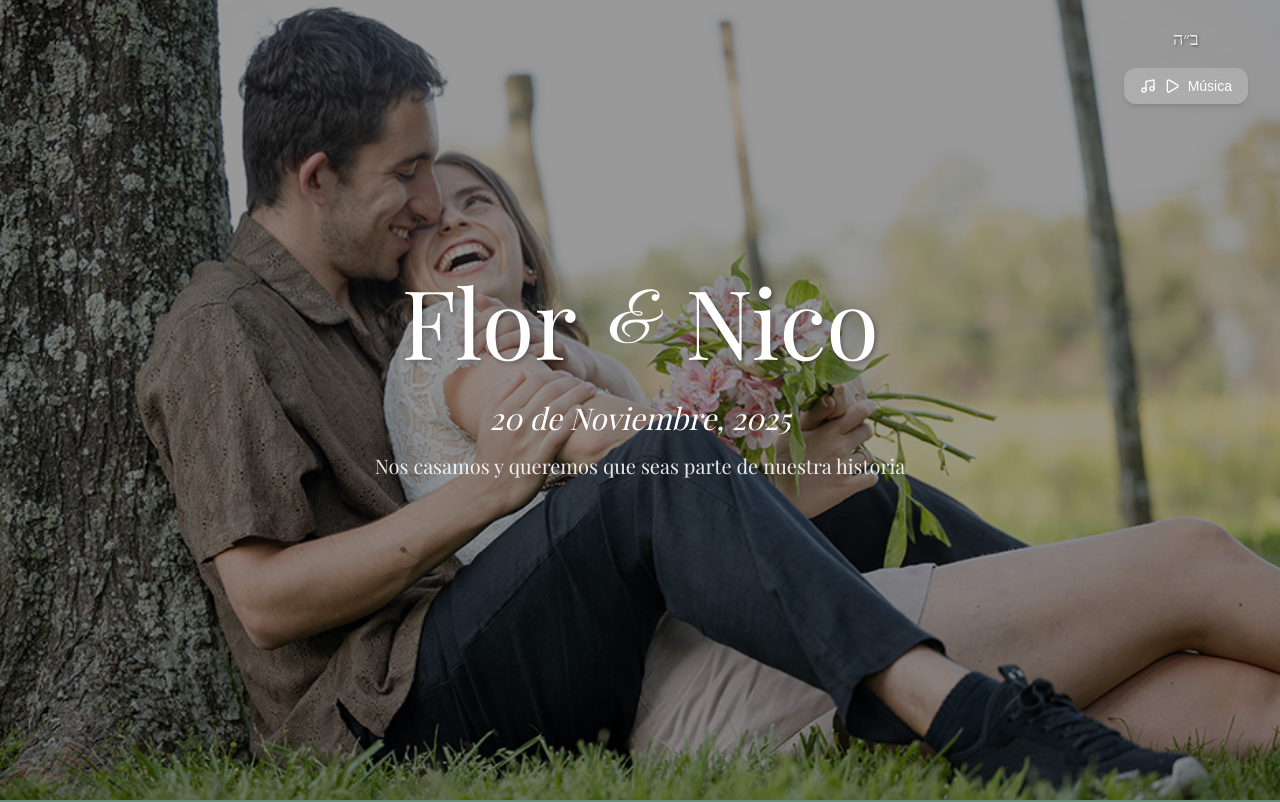
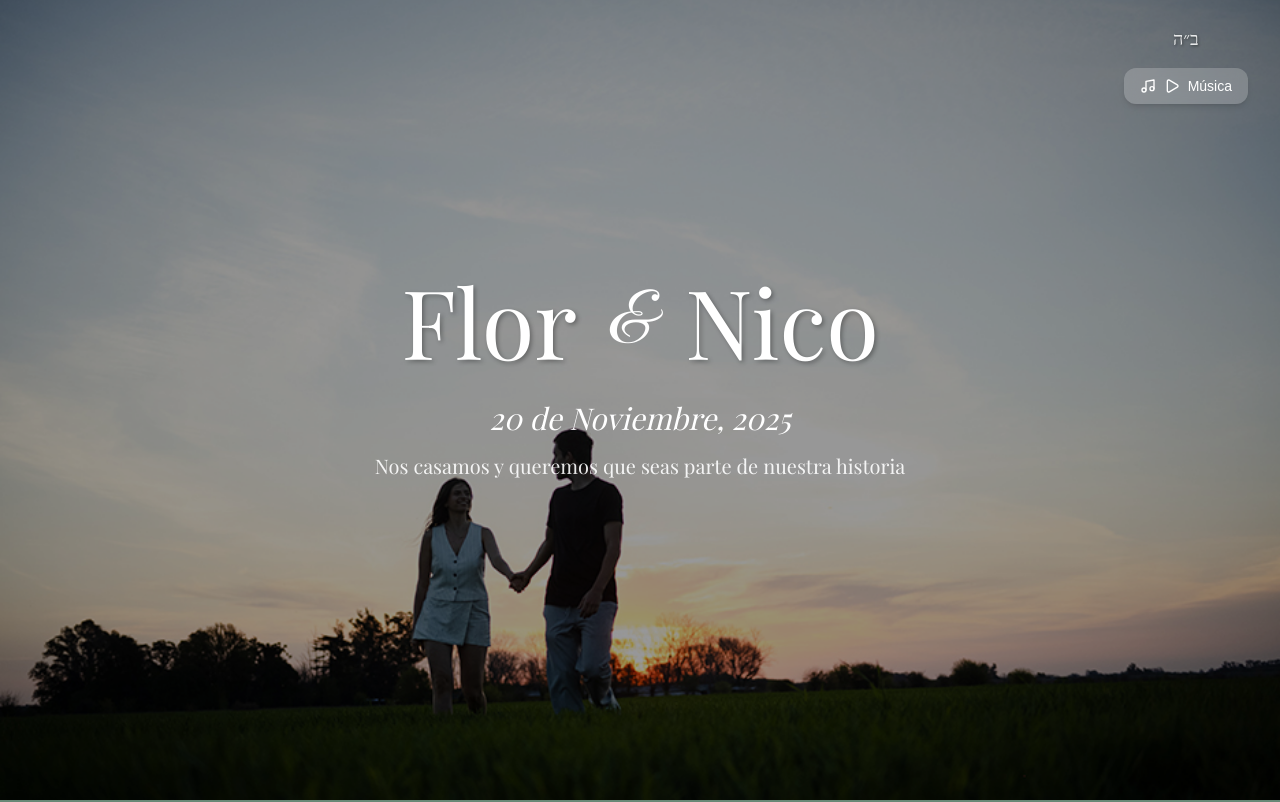
Before and after one commit to brigitteblau/nos-casamos, a React (Vite) app: page / in a window 1280 px wide. Shown: the top 802 px of the page. Built offline with nearby package versions, Linux system fonts and the light colour scheme; no server answers; the database is empty.

Commit message:
fix: Update background image in Hero component

```diff
--- a/src/hero/Hero.jsx
+++ b/src/hero/Hero.jsx
@@ -19,11 +19,7 @@ export const Hero = () => {
   return (
     <section
       className="relative h-screen min-w-full flex items-center justify-center text-white text-center overflow-hidden"
-      style={{
-        backgroundImage: "url('/img/5.jpg')",
-        backgroundSize: "cover",
-        backgroundPosition: "center",
-      }}
+  style={{ backgroundImage: "url('/img/2.jpg')", backgroundSize: "cover", backgroundPosition: "center", }}
     >
       {/* Overlay */}
       <div className="absolute inset-0 bg-black/40" />
```
